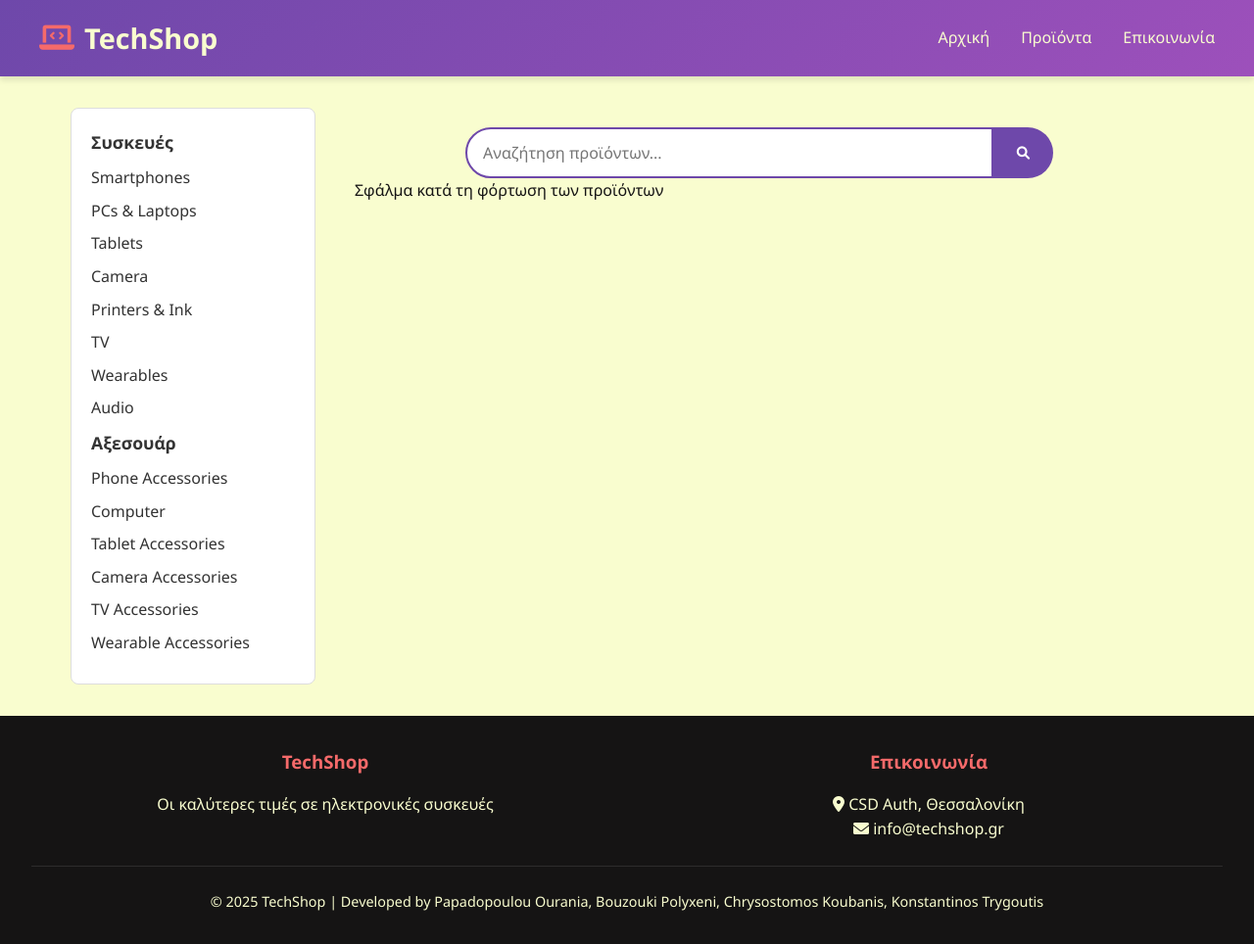
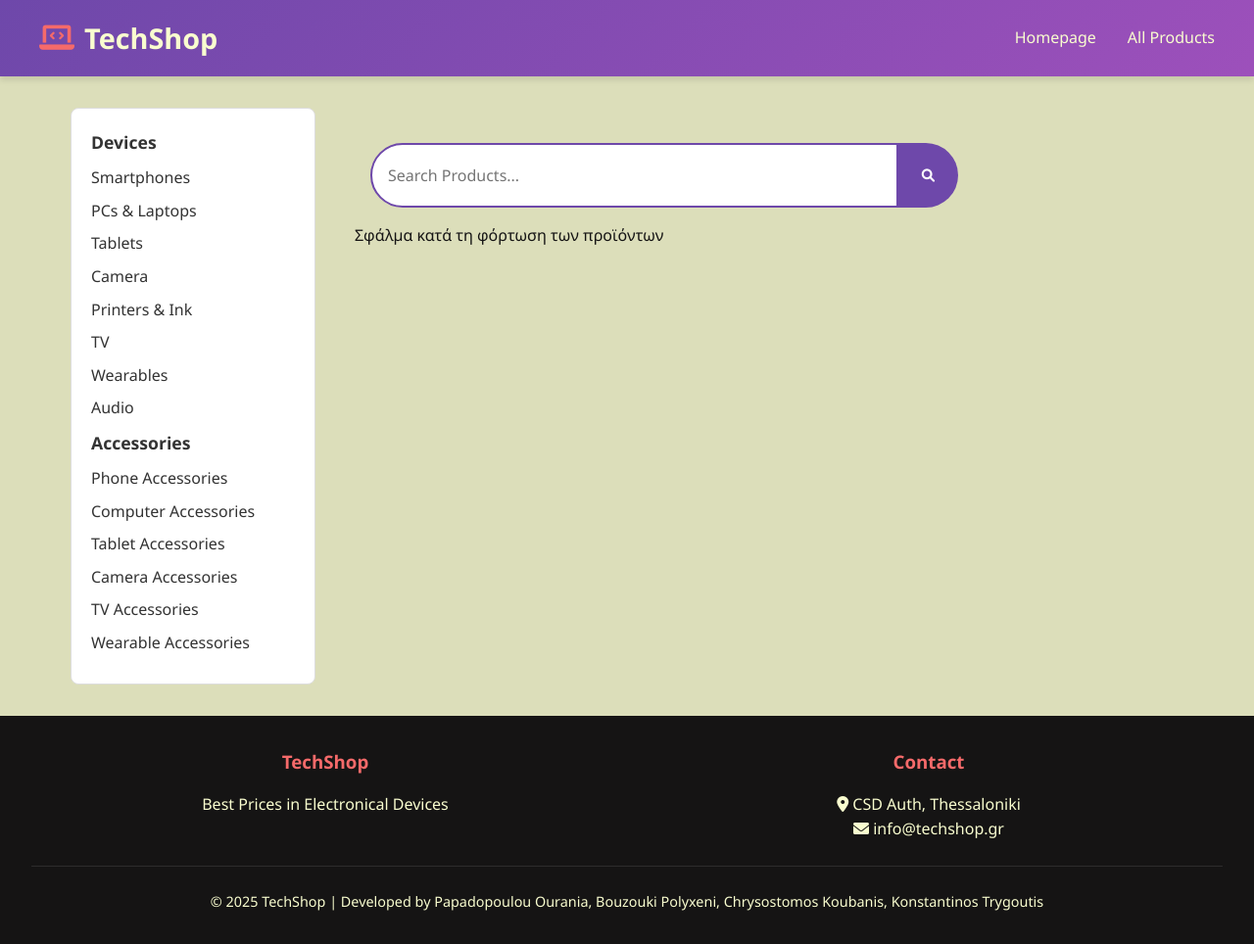
Before and after one commit to ChrysKoubanis/E-shop, a Flask app: page /products in a window 1280 px wide. Shown: the whole page at 98% size. Run offline with Flask 3, Linux system fonts and the light colour scheme; data that the repository does not hold is empty; some libraries are stand-ins or nearby versions.

Commit message:
Changes in style and language

```diff
--- a/static/css/style.css
+++ b/static/css/style.css
@@ -3,7 +3,7 @@
   --secondary: #9d50bb;
   --accent: #f56a6a;
   --dark: #151414;
-  --light: #f9fdcf;
+  --light: #dcdeba;
   --white: #f9fdcf;
   --transition: all 0.3s ease;
   --shadow: 0 4px 6px rgba(0,0,0,0.1);
@@ -284,13 +284,13 @@
 }
 
 .search-section {
-  margin-bottom: 2rem;
+  margin-bottom: 4rem;
 }
 
 .search-container {
   display: flex;
   max-width: 600px;
-  margin: 0 auto;
+  margin: 1rem;
 }
 
 #search-input {
@@ -306,7 +306,7 @@
   background: var(--primary);
   color: white;
   border: none;
-  padding: 0 1.5rem;
+  padding: 1.5rem;
   border-radius: 0 50px 50px 0;
   cursor: pointer;
   transition: var(--transition);
@@ -319,7 +319,7 @@
 .products-container {
   display: grid;
   grid-template-columns: repeat(auto-fill, minmax(280px, 1fr));
-  gap: 1.5rem;
+  gap: 2rem;
 }
 
 .product-item {
@@ -436,8 +436,14 @@
 .dropbtn {
   color: white;
   text-decoration: none;
-  padding: 10px;
-  display: block;
+  font-weight: 500;
+  position: relative;
+  padding: 0; /* Αφαίρεση εσωτερικού padding */
+  margin: 0;
+  height: 100%; /* Ίδιο ύψος με τα άλλα links */
+  display: flex;
+  align-items: center;
+  padding: 0 0.5rem; /* ίδιο πλάτος με .nav-links a */
 }
 
 /* Dropdown content (hidden by default) */
--- a/static/js/products.js
+++ b/static/js/products.js
@@ -1,19 +1,29 @@
 document.addEventListener('DOMContentLoaded', function () {
     // Αρχική φόρτωση όλων των προϊόντων
-    fetchProducts('');
+    fetchProducts('', '');
 
     // Κουμπί αναζήτησης
     document.getElementById('search-button').addEventListener('click', function () {
         const searchTerm = document.getElementById('search-input').value;
-        fetchProducts(searchTerm);
+        fetchProducts(searchTerm, '');
     });
 
     // Enter για αναζήτηση
     document.getElementById('search-input').addEventListener('keypress', function (e) {
         if (e.key === 'Enter') {
             const searchTerm = document.getElementById('search-input').value;
-            fetchProducts(searchTerm);
+            fetchProducts(searchTerm, '');
         }
+    });
+
+    // Κλικ σε κατηγορία
+    document.querySelectorAll('[data-category]').forEach(link => {
+        link.addEventListener('click', function (e) {
+            e.preventDefault();
+            const selectedCategory = this.dataset.category;
+            document.getElementById('search-input').value = ''; // Καθάρισε πεδίο αναζήτησης
+            fetchProducts('', selectedCategory); // Φόρτωσε προϊόντα για τη συγκεκριμένη κατηγορία
+        });
     });
 });
 
@@ -34,7 +44,6 @@
                 '<div class="error-message">Σφάλμα κατά τη φόρτωση των προϊόντων</div>';
         });
 }
-
 
 function displayProducts(products) {
     const container = document.getElementById('products-list');
@@ -80,7 +89,7 @@
         .then(response => response.json())
         .then(data => {
             if (data.status === 'success') {
-                fetchProducts(document.getElementById('search-input').value); // ανανέωση προϊόντων
+                fetchProducts(document.getElementById('search-input').value); // Ανανεώνουμε τα προϊόντα
             }
         })
         .catch(error => console.error('Σφάλμα:', error));
--- a/templates/products.html
+++ b/templates/products.html
@@ -13,9 +13,8 @@
             <div class="logo"><i class="fas fa-laptop-code"></i> TechShop</div>
             <div class="menu-toggle"><i class="fas fa-bars"></i></div>
             <div class="nav-links">
-                <a href="/">Αρχική</a>
-                <a href="/products">Προϊόντα</a>
-                <a href="#">Επικοινωνία</a>
+                <a href="/">Homepage</a>
+                <a href="/products">All Products</a>
             </div>
         </nav>
     </header>
@@ -24,7 +23,7 @@
         <div class="products-layout">
             <!-- Αριστερή Στήλη: Κατηγορίες -->
             <aside class="category-sidebar">
-                <h3>Συσκευές</h3>
+                <h3>Devices</h3>
                 <ul>
                     <li><a href="#" data-category="smartphones">Smartphones</a></li>
                     <li><a href="#" data-category="pcs-laptops">PCs & Laptops</a></li>
@@ -36,10 +35,10 @@
                     <li><a href="#" data-category="audio">Audio</a></li>
                 </ul>
 
-                <h3>Αξεσουάρ</h3>
+                <h3>Accessories</h3>
                 <ul>
                     <li><a href="#" data-category="phone-accessories">Phone Accessories</a></li>
-                    <li><a href="#" data-category="computer-accessories">Computer</a></li>
+                    <li><a href="#" data-category="computer-accessories">Computer Accessories</a></li>
                     <li><a href="#" data-category="tablet-accessories">Tablet Accessories</a></li>
                     <li><a href="#" data-category="camera-accessories">Camera Accessories</a></li>
                     <li><a href="#" data-category="tv-accessories">TV Accessories</a></li>
@@ -50,12 +49,12 @@
             <!-- Κεντρική Στήλη: Προϊόντα -->
             <section class="products-section">
                 <div class="search-container">
-                    <input type="text" id="search-input" placeholder="Αναζήτηση προϊόντων...">
+                    <input type="text" id="search-input" placeholder="Search Products...">
                     <button id="search-button"><i class="fas fa-search"></i></button>
                 </div>
 
                 <div class="products-container" id="products-list">
-                    <div class="loading-message">Φόρτωση προϊόντων...</div>
+                    <div class="loading-message">Loading Products...</div>
                 </div>
             </section>
         </div>
@@ -66,11 +65,11 @@
         <div class="footer-container">
             <div class="footer-col">
                 <h3>TechShop</h3>
-                <p>Οι καλύτερες τιμές σε ηλεκτρονικές συσκευές</p>
+                <p>Best Prices in Electronical Devices</p>
             </div>
             <div class="footer-col">
-                <h3>Επικοινωνία</h3>
-                <p><i class="fas fa-map-marker-alt"></i> CSD Auth, Θεσσαλονίκη</p>
+                <h3>Contact</h3>
+                <p><i class="fas fa-map-marker-alt"></i> CSD Auth, Thessaloniki</p>
                 <p><i class="fas fa-envelope"></i> info@techshop.gr</p>
             </div>
         </div>
```
Also changed, not shown: templates/homepage.html (+21 -11 lines).
